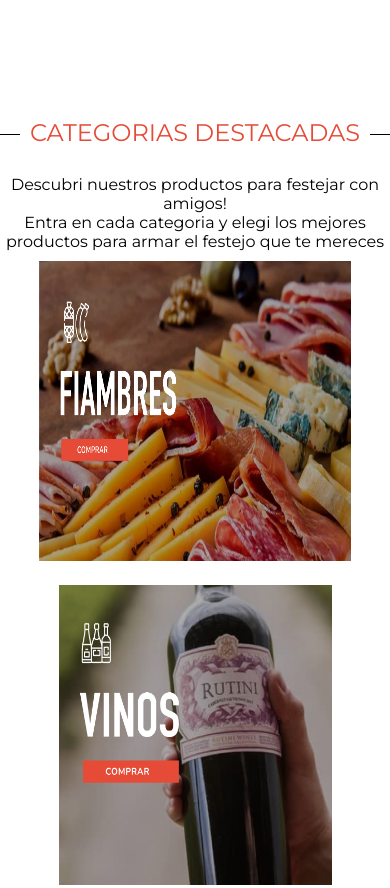
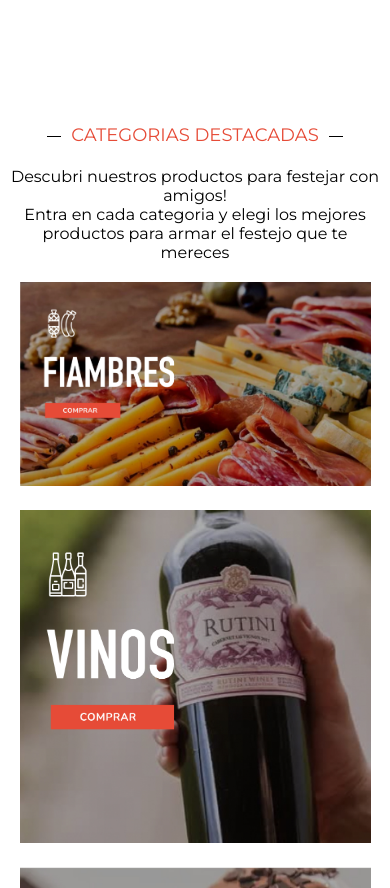
Before and after one commit to DanMartinez01/El-almacen, a plain HTML site: page index.html in a window 390 px wide. Shown: the part 700-1588 px from the top of the page. Drawn offline with nearby package versions, Linux system fonts and the light colour scheme; grey boxes are pictures that could not be loaded.

Commit message:
css changes

```diff
--- a/styles.css
+++ b/styles.css
@@ -35,7 +35,7 @@
 
 .search-bar {
     border: 1px solid black;
-    padding: 20px;
+    padding: 15px;
     width: 500px;
     border-radius: 20px;
 }
@@ -70,14 +70,17 @@
     display: flex;
     flex-direction: column;
     text-align: center;
+    margin: auto;
+    align-items: center;
+    padding: 10px;
 }
 
 .categories-text-line {
-    width: 100%;
+    width: 80%;
     text-align: center;
     border-bottom: 1px solid #000;
     line-height: 0.1em;
-    margin: 40px 0 40px;
+    margin: 30px 0 30px;
     color: #e64b37;
     text-transform: uppercase;
     font-size: x-large;
@@ -142,7 +145,7 @@
     text-align: center;
     border-bottom: 1px solid #000;
     line-height: 0.1em;
-    margin: 10px 0 20px;
+    margin: 30px 0 30px;
     color: #e64b37;
     text-transform: uppercase;
     font-size: x-large;
@@ -189,13 +192,13 @@
 
     .category-img1,
     .category-img4 {
-        width: 80%;
+        width: 70%;
         height: 300px;
     }
 
     .category-img2,
     .category-img3 {
-        width: 70%;
+        width: 50%;
         height: 300px;
     }
 }
@@ -210,4 +213,21 @@
         width: 90%;
         padding: 15px;
     }
+
+    .category-img1,
+    .category-img4,
+    .category-img2,
+    .category-img3 {
+        width: 90%;
+        height: 90%;
+    }
+
+    .brands-line span {
+        font-size: large;
+    }
+
+    .categories-text-line span {
+        font-size: large;
+    }
+
 }
```
Also changed, not shown: index.html (+1 -1 lines).
